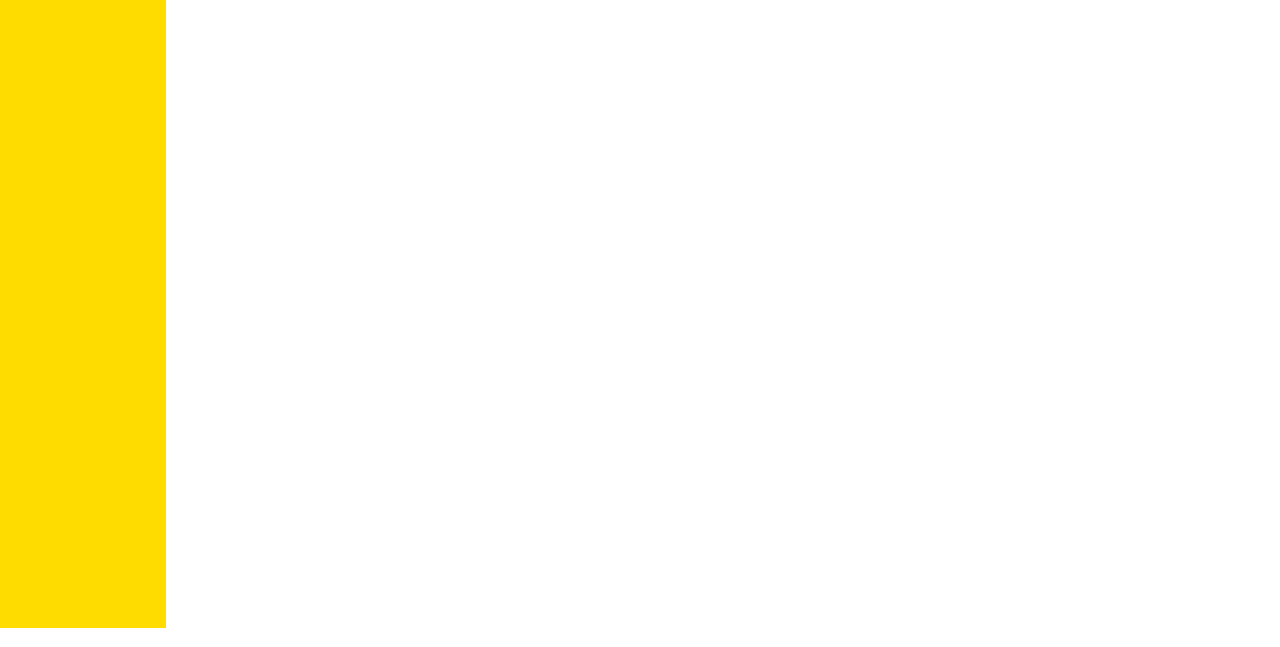
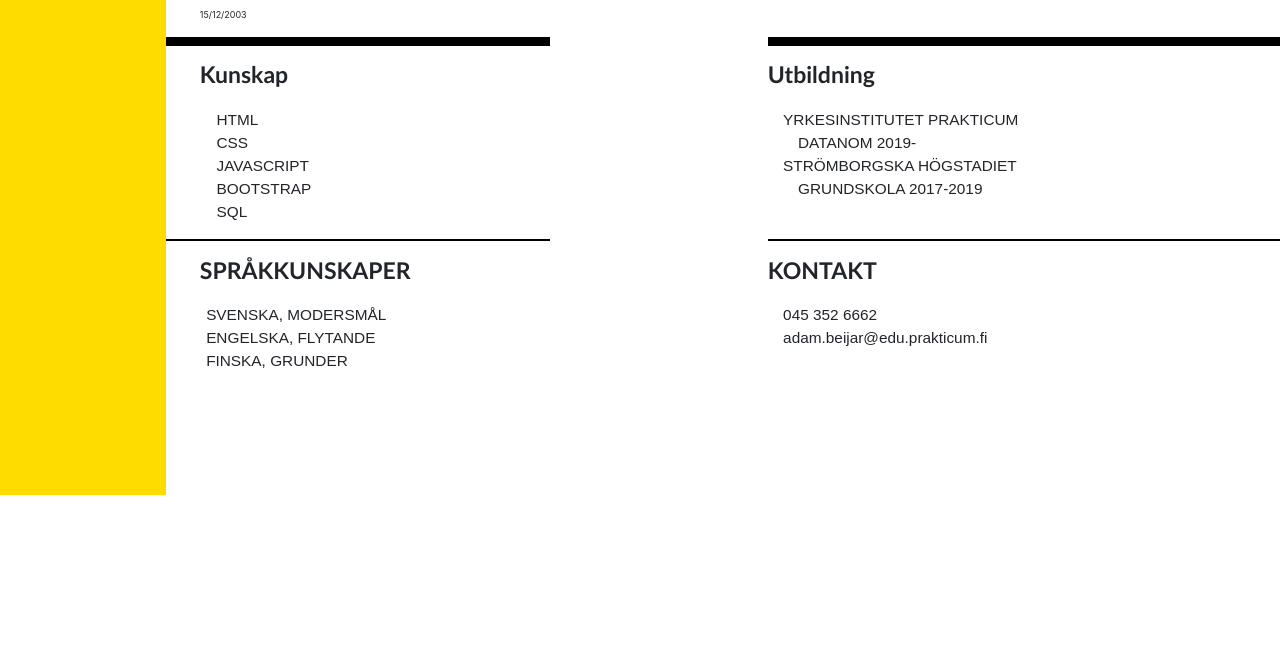
Before and after one commit to AdamBeijar/AdamBeijar.github.io, a plain HTML site: page index.html in a window 1280 px wide. Shown: the part 153-800 px from the top of the page. Drawn offline with nearby package versions, Linux system fonts and the light colour scheme.

Commit message:
Finished verison

```diff
--- a/css/style.css
+++ b/css/style.css
@@ -3,11 +3,11 @@ body {
     margin: 0%;
 }
 .yellow {
-    max-height: 100%;
+    max-height: 0%;
     width: 13%;
     background-color: #FFDC00;
     float: left;
-    padding-bottom: 50%;
+    padding-bottom: 39.6%;
 }
 .yellow img {
     border-radius: 50%;
@@ -25,15 +25,88 @@ body {
 }
 .adam {
     margin-top: 2%;
-    font-size: 2vw;
+    font-size: 2.7vw;
     font-family: 'Trebuchet MS', 'Lucida Sans Unicode', 'Lucida Grande', 'Lucida Sans', Arial, sans-serif
 }
 .beijar {
     margin-top: -2%;
-    font-size: 3vw;
+    font-size: 4vw;
     font-family: 'Trebuchet MS', 'Lucida Sans Unicode', 'Lucida Grande', 'Lucida Sans', Arial, sans-serif
 }
-.r-l-t {
-    padding-right: 50%;
+.date {
+    font-size: 0.7vw;
+}
+.line {
+    width: 30%;
     background-color: black;
+    padding-top: 0.7%;
+    float: right;
 }
+.rline {
+    width: 40%;
+    background-color: black;
+    padding-top: 0.7%;
+    float: right;
+}
+.left {
+    float: left;
+}
+.right {
+    float: right;
+}
+.second {
+    width: 87%;
+    float: right;
+}
+.heading {
+    font-size: 1.8vw;
+    font-family: 'Trebuchet MS', 'Lucida Sans Unicode', 'Lucida Grande', 'Lucida Sans', Arial, sans-serif
+}
+.kunskap {
+    margin-left: 3%;
+    margin-top: 1%;
+    float: left;
+    width: 50%;
+}
+.text {
+    font-family: Arial, Helvetica, sans-serif;
+    font-size: 1.2vw;
+    margin-left: 3%;
+}
+.utbildning {
+    float: right;
+    width: 46%;
+    margin-top: 1%;
+}
+.course {
+    margin-left: 3%;
+}
+.bline {
+    width: 30%;
+    background-color: black;
+    padding-top: 0.2%;
+    float: left;
+}
+.brline {
+    width: 40%;
+    background-color: black;
+    padding-top: 0.2%;
+    float: right;
+}
+.blines {
+    margin-top: 28%;
+}
+.third {
+    width: 87%;
+    float: right;
+}
+.language {
+    margin-left: 3%;
+    margin-top: 1%;
+    float: left;
+}
+.kontakt {
+    float: right;
+    width: 46%;
+    margin-top: 1%;
+}
--- a/index.html
+++ b/index.html
@@ -12,10 +12,54 @@
     <div class="header">
         <p class="adam"><b>Adam</b></p>
         <p class="beijar"><b>Beijar</b></p>
+        <p class="date">15/12/2003</p>
     </div>
-    <div class="r-l-t"></div>
-    <script src="https://code.jquery.com/jquery-3.4.1.slim.min.js" integrity="sha384-J6qa4849blE2+poT4WnyKhv5vZF5SrPo0iEjwBvKU7imGFAV0wwj1yYfoRSJoZ+n" crossorigin="anonymous"></script>
-    <script src="https://cdn.jsdelivr.net/npm/popper.js@1.16.0/dist/umd/popper.min.js" integrity="sha384-Q6E9RHvbIyZFJoft+2mJbHaEWldlvI9IOYy5n3zV9zzTtmI3UksdQRVvoxMfooAo" crossorigin="anonymous"></script>
-    <script src="https://stackpath.bootstrapcdn.com/bootstrap/4.4.1/js/bootstrap.min.js" integrity="sha384-wfSDF2E50Y2D1uUdj0O3uMBJnjuUD4Ih7YwaYd1iqfktj0Uod8GCExl3Og8ifwB6" crossorigin="anonymous"></script>
+    <div class="lines">
+        <div class="left line"></div>
+        <div class="right rline"></div>
+    </div>
+    <div class="second">
+        <div class="kunskap">
+            <p class="heading"><b>Kunskap</b></p>
+            <p class="ktext text">
+                HTML<br>
+                CSS<br>
+                JAVASCRIPT<br>
+                BOOTSTRAP<br>
+                SQL
+            </p>
+        </div>
+        <div class="utbildning">
+            <p class="heading"><b>Utbildning</b></p>
+            <div class="text">
+                YRKESINSTITUTET PRAKTICUM
+                <div class="course"> DATANOM 2019- </div>
+                STRÖMBORGSKA HÖGSTADIET
+                <div class="course"> GRUNDSKOLA 2017-2019 </div>
+            </div>
+        </div>
+    </div>
+    <br>
+    <div class="blines">
+        <div class="bline"></div>
+        <div class="brline"></div>
+    </div>
+    <div class="third">
+        <div class="language">
+            <p class="heading"><b>SPRÅKKUNSKAPER</b></p>
+            <div class="text">
+                SVENSKA, MODERSMÅL<br>
+                ENGELSKA, FLYTANDE<br>
+                FINSKA, GRUNDER
+            </div>
+        </div>
+        <div class="kontakt">
+            <p class="heading"><b>KONTAKT</b></p>
+            <div class="text">
+                045 352 6662 <br>
+                adam.beijar@edu.prakticum.fi
+            </div>
+        </div>
+    </div>
 </body>
 </html>
```
